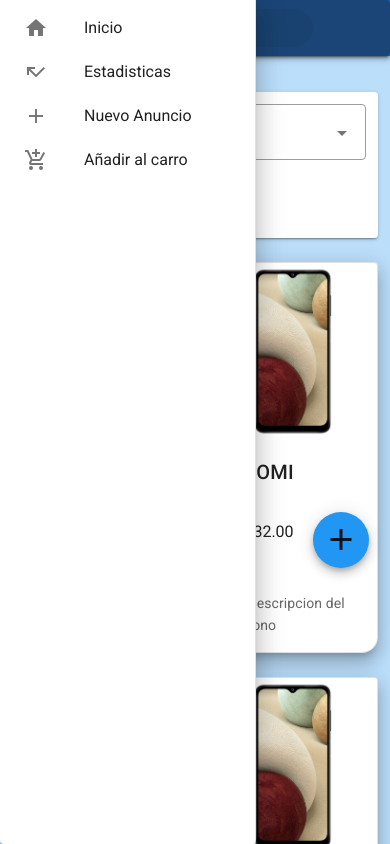
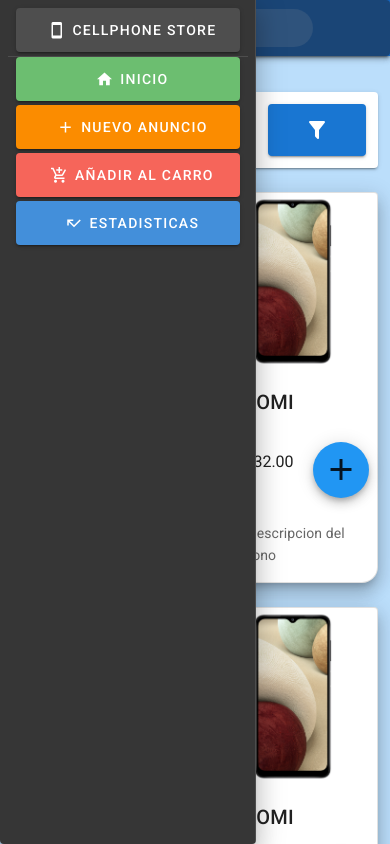
Before and after one commit to mm17017/fpi2021celulares_mm17017, a Vue app: page / in a window 390 px wide. Both pictures are taken after a click on the button 28 px from the left and 28 px from the top of the page. Shown: the top 844 px of the page. Built offline with nearby package versions, Linux system fonts and the light colour scheme; what vuefire would draw is missing.

Commit message:
Navbar y router funcionando

```diff
--- a/src/components/Inicio/FilesSearch.vue
+++ b/src/components/Inicio/FilesSearch.vue
@@ -1,21 +1,24 @@
 <template>
   <v-card>
     <v-container>
-    <v-row>
-      <v-col cols="12" sm="2">
+      <v-row >
+        <v-col cols="8">
           <v-select
+           class="altura"
             :items="items"
             label="Ordenar por:"
             outlined
             prepend-inner-icon="mdi-align-vertical-bottom"
           ></v-select>
         </v-col>
+        <v-col cols="4">
+          <v-btn color="primary" block x-large elevation="2" @click.stop="drawer = !drawer">
+            <v-icon>mdi-filter </v-icon>
+          </v-btn>
+        </v-col>
       </v-row>
     </v-container>
 
-    <v-btn color="primary" elevation="11" @click.stop="drawer = !drawer">
-      <v-icon>mdi-filter </v-icon>
-    </v-btn>
     <v-navigation-drawer v-model="drawer" absolute temporary app clipped right>
       <criterio-busqueda />
     </v-navigation-drawer>
@@ -29,6 +32,7 @@ export default {
   data: () => ({
     drawer: false,
     group: null,
+    items: ["Precio",'Calidad'],
   }),
   components: {
     CriterioBusqueda,
@@ -40,3 +44,10 @@ export default {
   },
 };
 </script>
+
+
+<style scoped>
+.altura{
+    height: 2.1rem;
+}
+</style>
--- a/src/components/navars/BigNavbar.vue
+++ b/src/components/navars/BigNavbar.vue
@@ -1,11 +1,18 @@
 <template>
   <v-app-bar color="blue darken-3" flat dark>
     <v-container class="py-0 fill-height">
+      <router-link to="/">
         <h3 class="blue-text d-none d-sm-flex">Phone Store</h3>
+      </router-link>
       &nbsp;&nbsp;
-      <v-avatar class="mr-10 d-none d-sm-flex" color="white darken-1" size="45">
+      <router-link to="/">
+        <v-avatar
+          class="mr-10 d-none d-sm-flex"
+          color="white darken-1"
+          size="45">
           <v-icon color="blue darken-4" x-large>mdi-cellphone</v-icon>
         </v-avatar>
+      </router-link>
       <v-spacer></v-spacer>
       <v-responsive max-width="200">
         <v-text-field
--- a/src/components/navars/SmallNavBar.vue
+++ b/src/components/navars/SmallNavBar.vue
@@ -1,5 +1,5 @@
 <template>
-  <v-card>
+  <v-card dark>
     <v-app-bar color="blue darken-3">
       <v-app-bar-nav-icon @click.stop="drawer = !drawer"></v-app-bar-nav-icon>
       <v-spacer></v-spacer>
@@ -16,41 +16,37 @@
       <v-spacer></v-spacer>
     </v-app-bar>
 
-    <v-navigation-drawer  v-model="drawer" absolute temporary app clipped>
+    <v-navigation-drawer v-model="drawer" absolute temporary app clipped>
       <v-list nav dense>
-        <v-list-item-group
-          v-model="group"
-          active-class="deep-blue--text text--accent-4"
-        >
-          <v-list-item color="success">
-
-            <v-list-item-icon >
-                <v-icon right > mdi-home </v-icon>&nbsp;
-            </v-list-item-icon>
-            Inicio
+        <v-list-item-group v-model="group">
+          <v-list-item>
+            <v-btn large block :to="{ path: '/' }">
+              <v-icon right> mdi-cellphone</v-icon>&nbsp; CellPhone Store
+            </v-btn>
           </v-list-item>
-          <v-list-item color="primary">
-            <v-list-item-icon>
-                <v-icon right> mdi-call-missed </v-icon>&nbsp;
-            </v-list-item-icon>
-             Estadisticas
+          <v-divider dark></v-divider>
+          <v-list-item>
+            <v-btn large block color="success" :to="{ path: '/' }">
+              <v-icon right> mdi-home </v-icon>&nbsp; Inicio
+            </v-btn>
+          </v-list-item>
+          <v-list-item>
+            <v-btn large block color="warning" :to="{ path: '/nuevoanuncio' }">
+              <v-icon right> mdi-plus </v-icon> &nbsp; Nuevo Anuncio
+            </v-btn>
+          </v-list-item>
+          <v-list-item>
+            <v-btn large block color="red" :to="{ path: '/' }">
+              <v-icon right> mdi-cart-plus </v-icon> &nbsp; Añadir al carro
+            </v-btn>
           </v-list-item>
 
-          <v-list-item color="warning">
-            <v-list-item-icon>
-                <v-icon right> mdi-plus </v-icon> &nbsp;
-            </v-list-item-icon>
-             Nuevo Anuncio
-          </v-list-item>
-
-          <v-list-item color="red">
-            <v-list-item-icon>
-                <v-icon right> mdi-cart-plus </v-icon> &nbsp;
-            </v-list-item-icon>
-          Añadir al carro
+          <v-list-item>
+            <v-btn large block color="primary" :to="{ path: '/' }">
+              <v-icon right> mdi-call-missed </v-icon>&nbsp; Estadisticas
+            </v-btn>
           </v-list-item>
         </v-list-item-group>
-
       </v-list>
     </v-navigation-drawer>
   </v-card>
```
Lines whose indentation alone changed are shown as unchanged.
